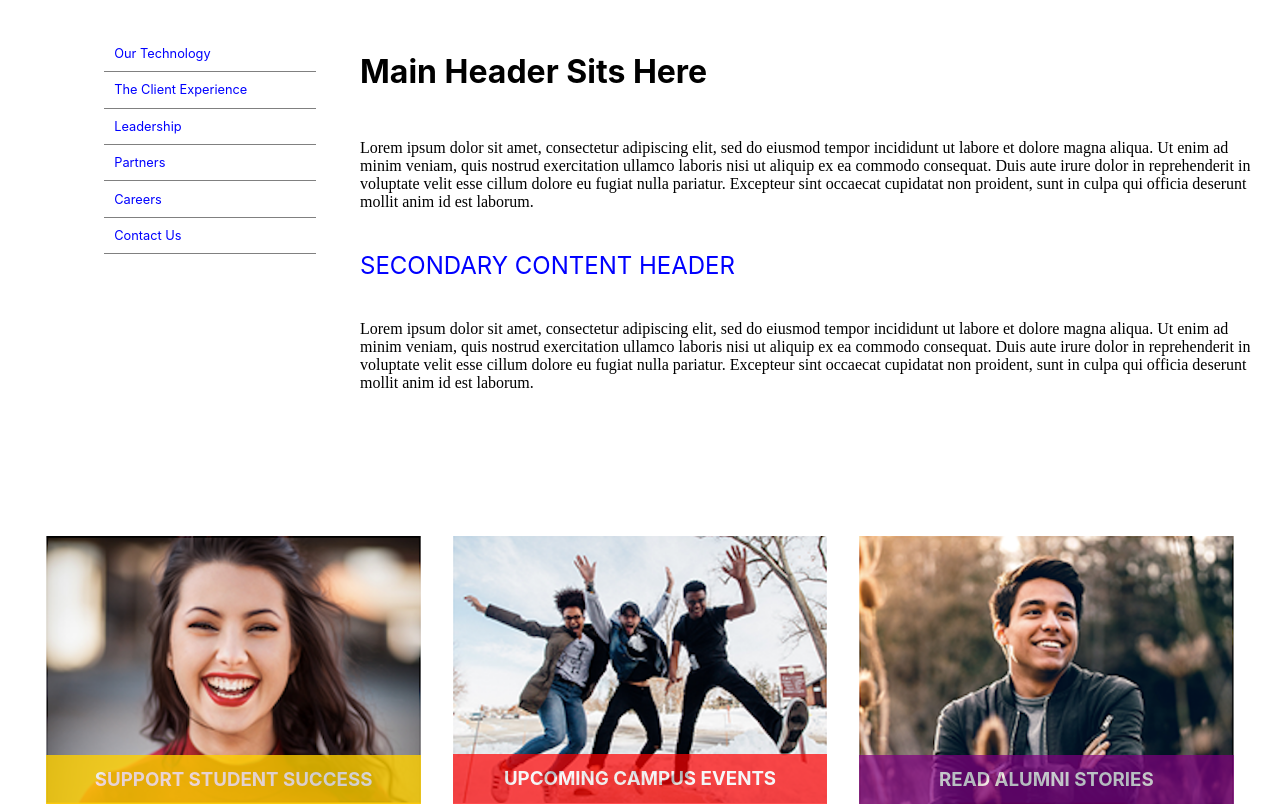
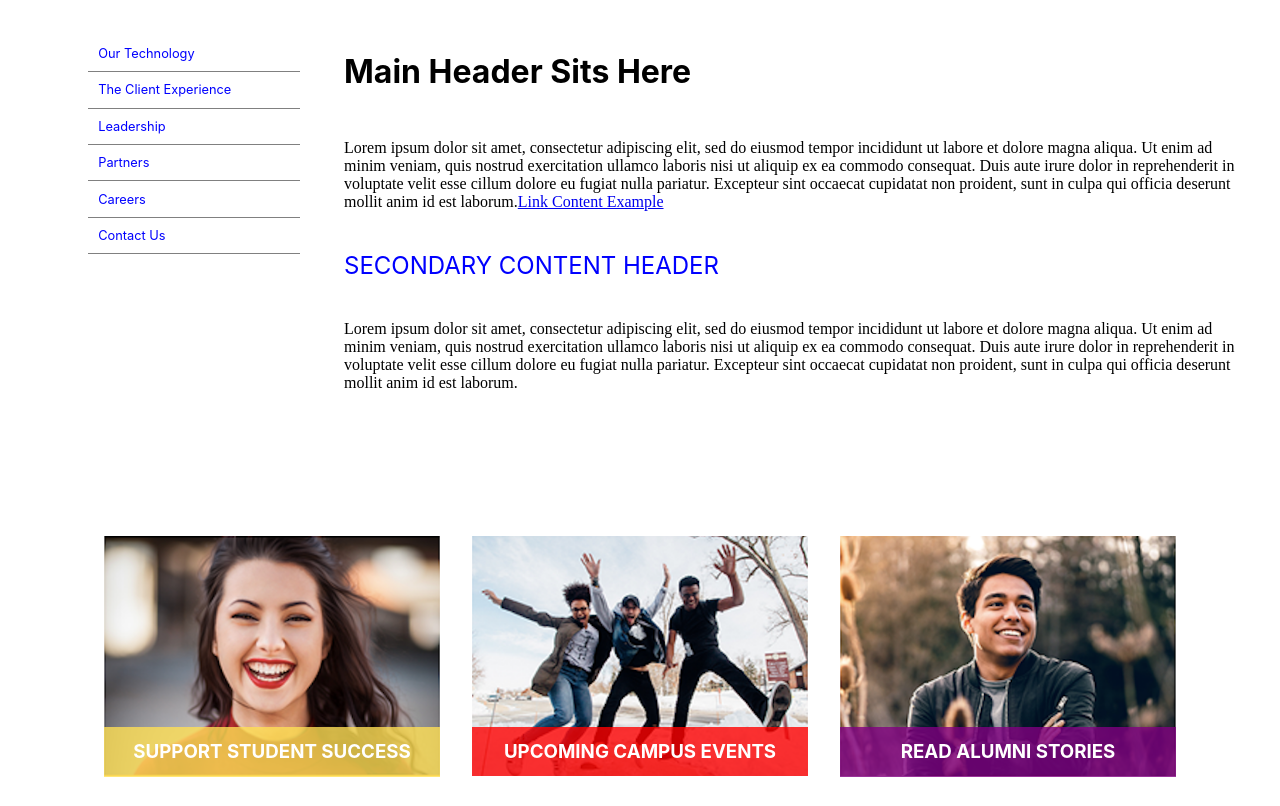
Before and after one commit to Alexiskjg16/iModulesTest, a React (Create React App) app: page / in a window 1280 px wide. Shown: the part 480-1286 px from the top of the page. Built offline with nearby package versions, Linux system fonts and the light colour scheme.

Commit message:
fixed opacity issue

```diff
--- a/src/App.css
+++ b/src/App.css
@@ -17,6 +17,11 @@
   padding: 1em 5em;
 }
 
+.specificNav:hover {
+  color: green;
+
+}
+
 .specificNav {
   text-decoration: none;
   color: grey;
@@ -34,6 +39,7 @@
   width: 15%;
   height: auto;
   align-items: flex-start;
+  margin-left: -1em;
 }
 
 .sideLinks {
@@ -80,7 +86,7 @@
 .threeImages {
   display: flex;
   flex-direction: row;
-  margin: 4em 1em;
+  margin: 4em 5em;
   justify-content: center;
 }
 
@@ -93,29 +99,26 @@
 }
 
 #SupportSuccess {
-  background-color: rgb(255, 208, 0);
+  background-color: rgba(255, 224, 85, 0.795);
   color: white;
   margin-top: -2.6em;
   padding: .7em;
-  opacity: .8;
   text-transform: uppercase;
 }
 
 #UpcomingEvents{
-  background-color: red;
+  background-color: rgba(255, 0, 0,  0.795);
   color: white;
   margin-top: -2.6em;
   padding: .7em;
-  opacity: .7;
   text-transform: uppercase;
 }
 
 #alumni {
-  background-color: purple;
+  background-color: rgba(128, 0, 128,  0.795);
   color: white;
   margin-top: -2.6em;
   padding: .7em;
-  opacity: .7;
   text-transform: uppercase;
 }
 
--- a/src/App.js
+++ b/src/App.js
@@ -35,7 +35,8 @@ class App extends Component {
           <p className="LoremPart">Lorem ipsum dolor sit amet, consectetur adipiscing elit, sed do eiusmod tempor incididunt ut labore et dolore
             magna aliqua. Ut enim ad minim veniam, quis nostrud exercitation ullamco laboris nisi ut aliquip ex ea commodo
             consequat. Duis aute irure dolor in reprehenderit in voluptate velit esse cillum dolore eu fugiat nulla pariatur.
-            Excepteur sint occaecat cupidatat non proident, sunt in culpa qui officia deserunt mollit anim id est laborum.</p>
+            Excepteur sint occaecat cupidatat non proident, sunt in culpa qui officia deserunt mollit anim id est laborum.
+            <Link to="/">Link Content Example</Link></p>
           <p id="secondaryHeader">SECONDARY CONTENT HEADER</p>
           <p className="LoremPart">Lorem ipsum dolor sit amet, consectetur adipiscing elit, sed do eiusmod tempor incididunt ut labore et dolore
             magna aliqua. Ut enim ad minim veniam, quis nostrud exercitation ullamco laboris nisi ut aliquip ex ea commodo
```
